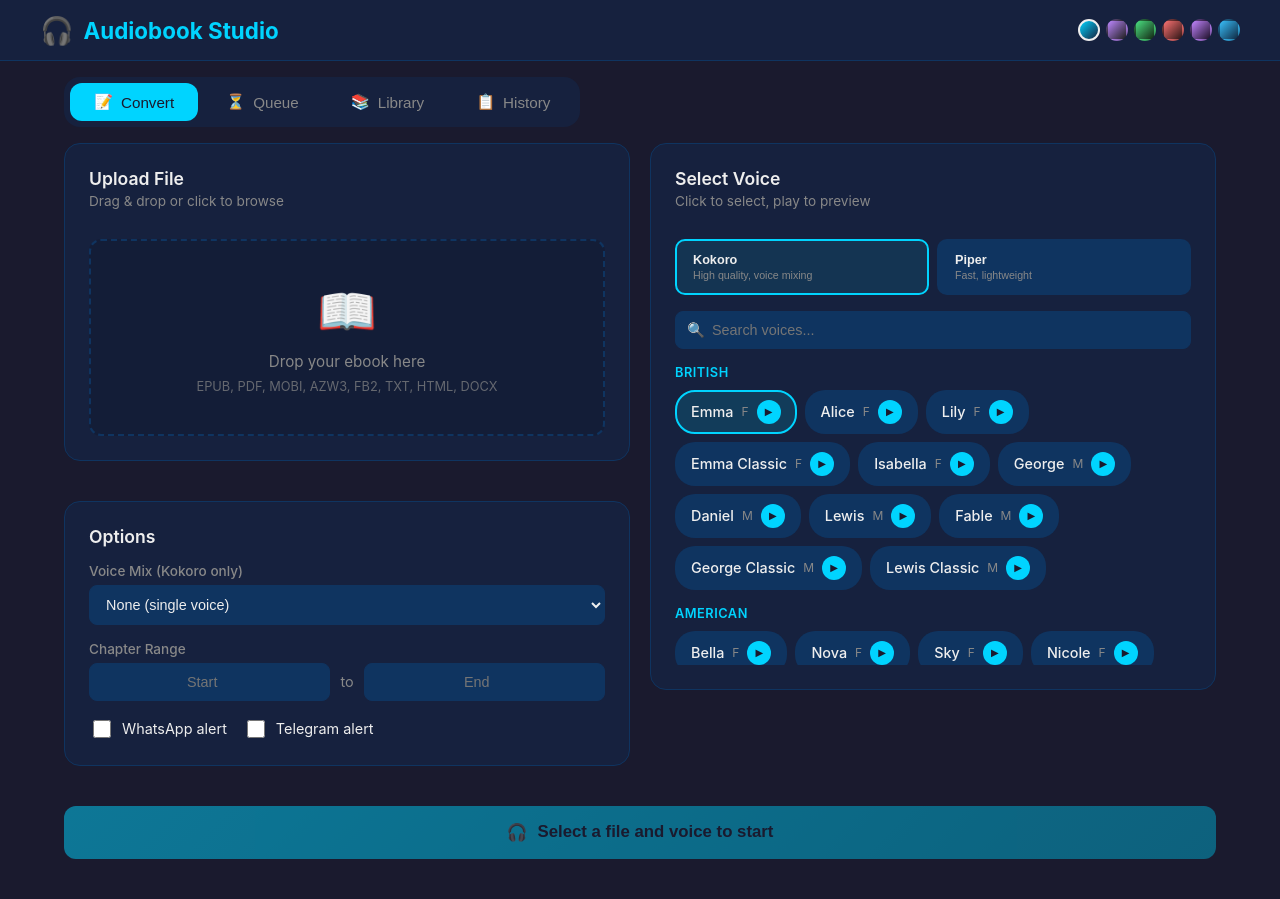
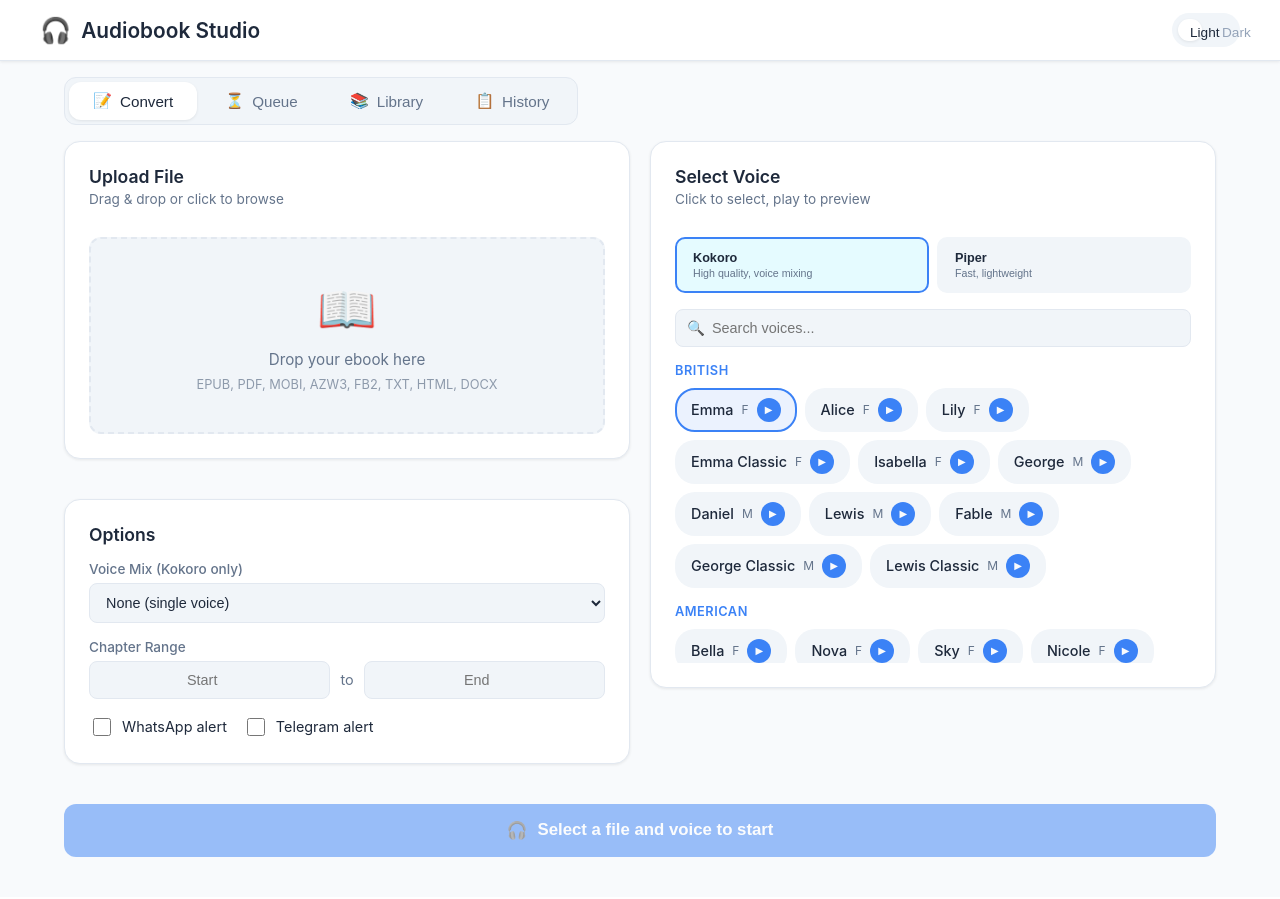
Before and after one commit to davedavedavenm/epub-to-audiobook, a Flask app: page / in a window 1280 px wide. After the commit the page ends 857 px from the top, so only its background shows below. Run offline with Flask 3, Linux system fonts and the light colour scheme; data that the repository does not hold is empty; parts of the project's set-up code (start-up, migrations or seed data) failed here and were passed over.

Commit message:
feat(ui): clean modern design with light/dark themes

```diff
--- a/webapp/templates/index.html
+++ b/webapp/templates/index.html
@@ -6,85 +6,37 @@
     <title>EPUB to Audiobook</title>
     <style>
         :root {
-            /* Midnight Theme (default) */
-            --bg-primary: #1a1a2e;
-            --bg-card: #16213e;
-            --bg-element: #0f3460;
-            --bg-hover: #1a4980;
-            --accent: #00d4ff;
-            --accent-hover: #00a8cc;
-            --accent-glow: rgba(0, 212, 255, 0.4);
-            --text-primary: #eee;
-            --text-secondary: #888;
-            --border: #0f3460;
-            --success: #4ade80;
+            /* Light Theme (default) - Clean, modern */
+            --bg-primary: #f8fafc;
+            --bg-card: #ffffff;
+            --bg-element: #f1f5f9;
+            --bg-hover: #e2e8f0;
+            --accent: #3b82f6;
+            --accent-hover: #2563eb;
+            --accent-subtle: rgba(59, 130, 246, 0.1);
+            --text-primary: #1e293b;
+            --text-secondary: #64748b;
+            --border: #e2e8f0;
+            --success: #22c55e;
             --error: #ef4444;
             --warning: #f59e0b;
-        }
-
-        [data-theme="charcoal"] {
-            --bg-primary: #121212;
-            --bg-card: #1e1e1e;
-            --bg-element: #2d2d2d;
-            --bg-hover: #3d3d3d;
-            --accent: #bb86fc;
-            --accent-hover: #9a67ea;
-            --accent-glow: rgba(187, 134, 252, 0.4);
-            --text-primary: #e1e1e1;
-            --text-secondary: #a0a0a0;
-            --border: #333;
-        }
-
-        [data-theme="forest"] {
-            --bg-primary: #0d1f0d;
-            --bg-card: #132713;
-            --bg-element: #1a3a1a;
-            --bg-hover: #245024;
-            --accent: #4ade80;
-            --accent-hover: #22c55e;
-            --accent-glow: rgba(74, 222, 128, 0.4);
-            --text-primary: #e8f5e9;
-            --text-secondary: #81c784;
-            --border: #1a3a1a;
-        }
-
-        [data-theme="crimson"] {
-            --bg-primary: #1a0a0a;
-            --bg-card: #2d1515;
-            --bg-element: #3d1f1f;
-            --bg-hover: #4d2929;
-            --accent: #f87171;
-            --accent-hover: #ef4444;
-            --accent-glow: rgba(248, 113, 113, 0.4);
-            --text-primary: #fef2f2;
-            --text-secondary: #fca5a5;
-            --border: #3d1f1f;
-        }
-
-        [data-theme="purple"] {
-            --bg-primary: #13091c;
-            --bg-card: #1e1029;
-            --bg-element: #2d1a3d;
-            --bg-hover: #3d244d;
-            --accent: #c084fc;
-            --accent-hover: #a855f7;
-            --accent-glow: rgba(192, 132, 252, 0.4);
-            --text-primary: #f3e8ff;
-            --text-secondary: #c4b5fd;
-            --border: #2d1a3d;
-        }
-
-        [data-theme="ocean"] {
-            --bg-primary: #0a1628;
-            --bg-card: #0f2942;
-            --bg-element: #164063;
-            --bg-hover: #1d5a8a;
-            --accent: #38bdf8;
-            --accent-hover: #0ea5e9;
-            --accent-glow: rgba(56, 189, 248, 0.4);
-            --text-primary: #f0f9ff;
-            --text-secondary: #7dd3fc;
-            --border: #164063;
+            --shadow: 0 1px 3px rgba(0,0,0,0.08);
+            --shadow-lg: 0 4px 12px rgba(0,0,0,0.1);
+        }
+
+        [data-theme="dark"] {
+            --bg-primary: #0f172a;
+            --bg-card: #1e293b;
+            --bg-element: #334155;
+            --bg-hover: #475569;
+            --accent: #60a5fa;
+            --accent-hover: #3b82f6;
+            --accent-subtle: rgba(96, 165, 250, 0.15);
+            --text-primary: #f1f5f9;
+            --text-secondary: #94a3b8;
+            --border: #334155;
+            --shadow: 0 1px 3px rgba(0,0,0,0.3);
+            --shadow-lg: 0 4px 12px rgba(0,0,0,0.4);
         }
 
         * {
@@ -109,7 +61,7 @@
             position: sticky;
             top: 0;
             z-index: 100;
-            backdrop-filter: blur(10px);
+            box-shadow: var(--shadow);
         }
 
         .header-content {
@@ -122,9 +74,9 @@
         }
 
         .logo {
-            font-size: 1.4em;
-            font-weight: 700;
-            color: var(--accent);
+            font-size: 1.3em;
+            font-weight: 600;
+            color: var(--text-primary);
             display: flex;
             align-items: center;
             gap: 10px;
@@ -149,20 +101,35 @@
             transition: transform 0.2s ease, border-color 0.2s ease;
         }
 
+        .theme-toggle {
+            display: flex;
+            align-items: center;
+            gap: 8px;
+            background: var(--bg-element);
+            padding: 6px;
+            border-radius: 20px;
+        }
+
+        .theme-btn {
+            padding: 6px 12px;
+            border: none;
+            border-radius: 14px;
+            cursor: pointer;
+            font-size: 0.85em;
+            background: transparent;
+            color: var(--text-secondary);
+            transition: all 0.2s ease;
+        }
+
         .theme-btn:hover {
-            transform: scale(1.15);
+            color: var(--text-primary);
         }
 
         .theme-btn.active {
-            border-color: var(--text-primary);
-        }
-
-        .theme-btn[data-theme="midnight"] { background: linear-gradient(135deg, #00d4ff, #16213e); }
-        .theme-btn[data-theme="charcoal"] { background: linear-gradient(135deg, #bb86fc, #1e1e1e); }
-        .theme-btn[data-theme="forest"] { background: linear-gradient(135deg, #4ade80, #132713); }
-        .theme-btn[data-theme="crimson"] { background: linear-gradient(135deg, #f87171, #2d1515); }
-        .theme-btn[data-theme="purple"] { background: linear-gradient(135deg, #c084fc, #1e1029); }
-        .theme-btn[data-theme="ocean"] { background: linear-gradient(135deg, #38bdf8, #0f2942); }
+            background: var(--bg-card);
+            color: var(--text-primary);
+            box-shadow: var(--shadow);
+        }
 
         /* ============ Navigation Tabs ============ */
         .nav-tabs {
@@ -174,11 +141,12 @@
         .tabs-container {
             display: flex;
             gap: 4px;
-            background: var(--bg-card);
-            border-radius: 16px;
-            padding: 6px;
+            background: var(--bg-element);
+            border-radius: 12px;
+            padding: 4px;
             margin: 16px 0;
             width: fit-content;
+            border: 1px solid var(--border);
         }
 
         .nav-tab {
@@ -202,13 +170,14 @@
         }
 
         .nav-tab.active {
-            background: var(--accent);
-            color: var(--bg-primary);
+            background: var(--bg-card);
+            color: var(--text-primary);
+            box-shadow: var(--shadow);
         }
 
         .nav-tab .badge {
             background: var(--accent);
-            color: var(--bg-primary);
+            color: white;
             padding: 2px 8px;
             border-radius: 10px;
             font-size: 0.8em;
@@ -216,8 +185,8 @@
         }
 
         .nav-tab.active .badge {
-            background: var(--bg-primary);
-            color: var(--accent);
+            background: var(--accent);
+            color: white;
         }
 
         /* ============ Main Content ============ */
@@ -248,11 +217,12 @@
             padding: 24px;
             margin-bottom: 20px;
             border: 1px solid var(--border);
+            box-shadow: var(--shadow);
             transition: all 0.2s ease;
         }
 
         .card:hover {
-            border-color: rgba(255, 255, 255, 0.1);
+            box-shadow: var(--shadow-lg);
         }
 
         .card-header {
@@ -308,17 +278,17 @@
             text-align: center;
             cursor: pointer;
             transition: all 0.2s ease;
-            background: rgba(0, 0, 0, 0.1);
+            background: var(--bg-element);
         }
 
         .upload-area:hover, .upload-area.dragover {
             border-color: var(--accent);
-            background: rgba(0, 212, 255, 0.05);
+            background: var(--accent-subtle);
         }
 
         .upload-area.has-file {
             border-color: var(--success);
-            background: rgba(74, 222, 128, 0.08);
+            background: rgba(34, 197, 94, 0.1);
         }
 
         .upload-icon {
@@ -587,7 +557,7 @@
 
         .voice-pill.selected {
             border-color: var(--accent);
-            background: rgba(0, 212, 255, 0.15);
+            background: var(--accent-subtle);
         }
 
         .voice-pill.hidden {
@@ -676,10 +646,10 @@
             width: 100%;
             padding: 16px 24px;
             font-size: 1.05em;
-            background: linear-gradient(135deg, var(--accent), var(--accent-hover));
+            background: var(--accent);
             border: none;
             border-radius: 12px;
-            color: var(--bg-primary);
+            color: white;
             font-weight: 600;
             cursor: pointer;
             transition: all 0.2s ease;
@@ -690,8 +660,8 @@
         }
 
         .convert-btn:hover:not(:disabled) {
-            transform: translateY(-2px);
-            box-shadow: 0 8px 24px var(--accent-glow);
+            transform: translateY(-1px);
+            box-shadow: var(--shadow-lg);
         }
 
         .convert-btn:disabled {
@@ -887,11 +857,11 @@
 
         .job-btn-primary {
             background: var(--accent);
-            color: var(--bg-primary);
+            color: white;
         }
 
         .job-btn-primary:hover {
-            box-shadow: 0 4px 12px var(--accent-glow);
+            background: var(--accent-hover);
         }
 
         .job-btn-secondary {
@@ -1028,7 +998,7 @@
 
         .library-convert-btn:hover {
             transform: translateY(-1px);
-            box-shadow: 0 4px 12px var(--accent-glow);
+            background: var(--accent-hover);
         }
 
         .library-convert-btn:disabled {
@@ -1243,13 +1213,9 @@
                 <span class="logo-icon">🎧</span>
                 <span>Audiobook Studio</span>
             </div>
-            <div class="theme-selector">
-                <button class="theme-btn active" data-theme="midnight" title="Midnight"></button>
-                <button class="theme-btn" data-theme="charcoal" title="Charcoal"></button>
-                <button class="theme-btn" data-theme="forest" title="Forest"></button>
-                <button class="theme-btn" data-theme="crimson" title="Crimson"></button>
-                <button class="theme-btn" data-theme="purple" title="Purple Haze"></button>
-                <button class="theme-btn" data-theme="ocean" title="Ocean"></button>
+            <div class="theme-toggle">
+                <button class="theme-btn active" data-theme="light">Light</button>
+                <button class="theme-btn" data-theme="dark">Dark</button>
             </div>
         </div>
     </header>
@@ -1541,14 +1507,21 @@
         const queueBadge = document.getElementById('queue-badge');
 
         // ============ Theme Handling ============
-        const savedTheme = localStorage.getItem('audiobook-theme') || 'midnight';
-        document.documentElement.setAttribute('data-theme', savedTheme);
+        const savedTheme = localStorage.getItem('audiobook-theme') || 'light';
+        if (savedTheme === 'dark') {
+            document.documentElement.setAttribute('data-theme', 'dark');
+        }
+        document.querySelectorAll('.theme-btn').forEach(b => b.classList.remove('active'));
         document.querySelector(`.theme-btn[data-theme="${savedTheme}"]`)?.classList.add('active');
 
         document.querySelectorAll('.theme-btn').forEach(btn => {
             btn.addEventListener('click', () => {
                 const theme = btn.dataset.theme;
-                document.documentElement.setAttribute('data-theme', theme);
+                if (theme === 'dark') {
+                    document.documentElement.setAttribute('data-theme', 'dark');
+                } else {
+                    document.documentElement.removeAttribute('data-theme');
+                }
                 localStorage.setItem('audiobook-theme', theme);
                 document.querySelectorAll('.theme-btn').forEach(b => b.classList.remove('active'));
                 btn.classList.add('active');
```
Also changed, not shown: PLAN-v1.1-fixes.md (added, +86 -0 lines).
